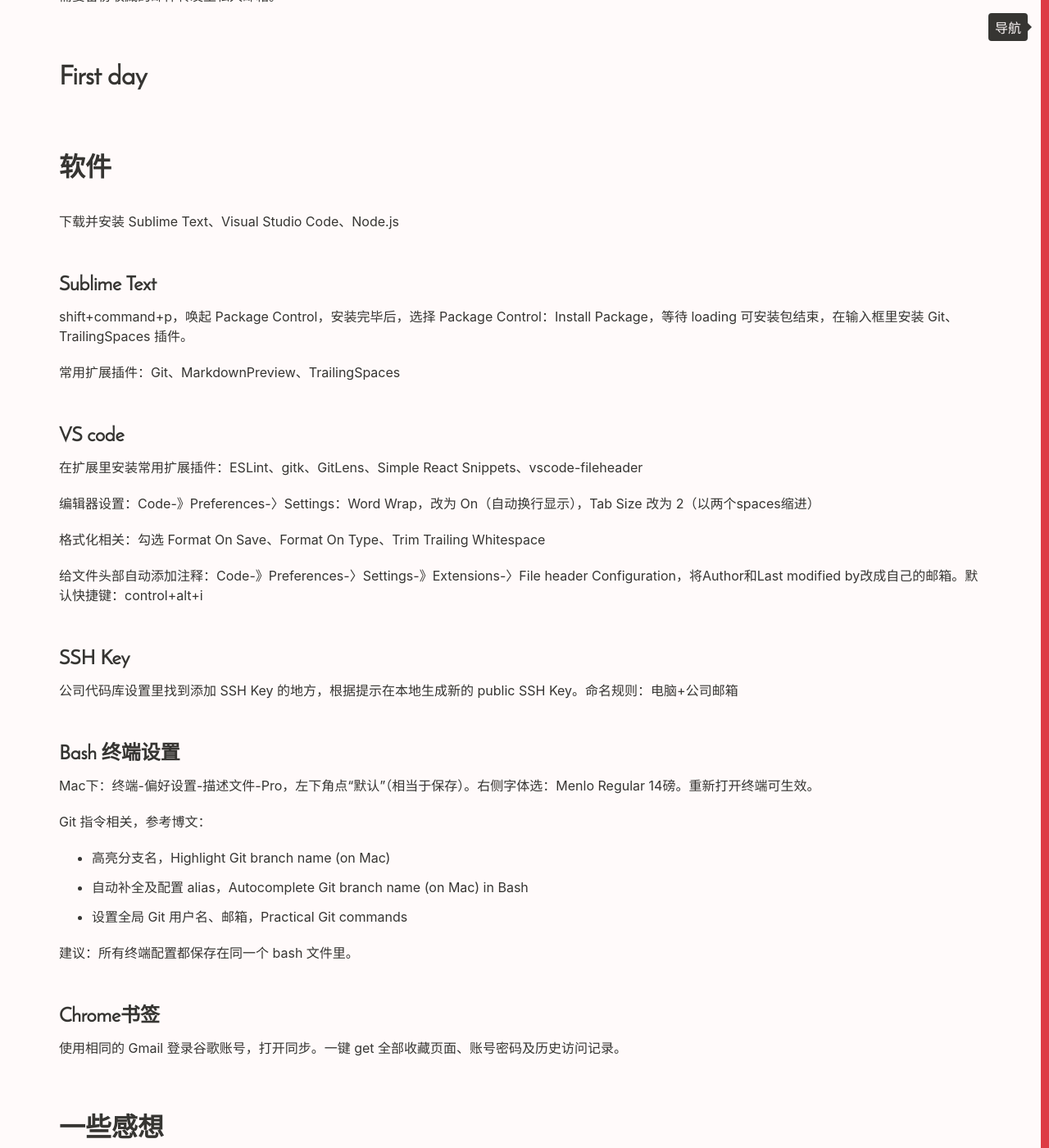
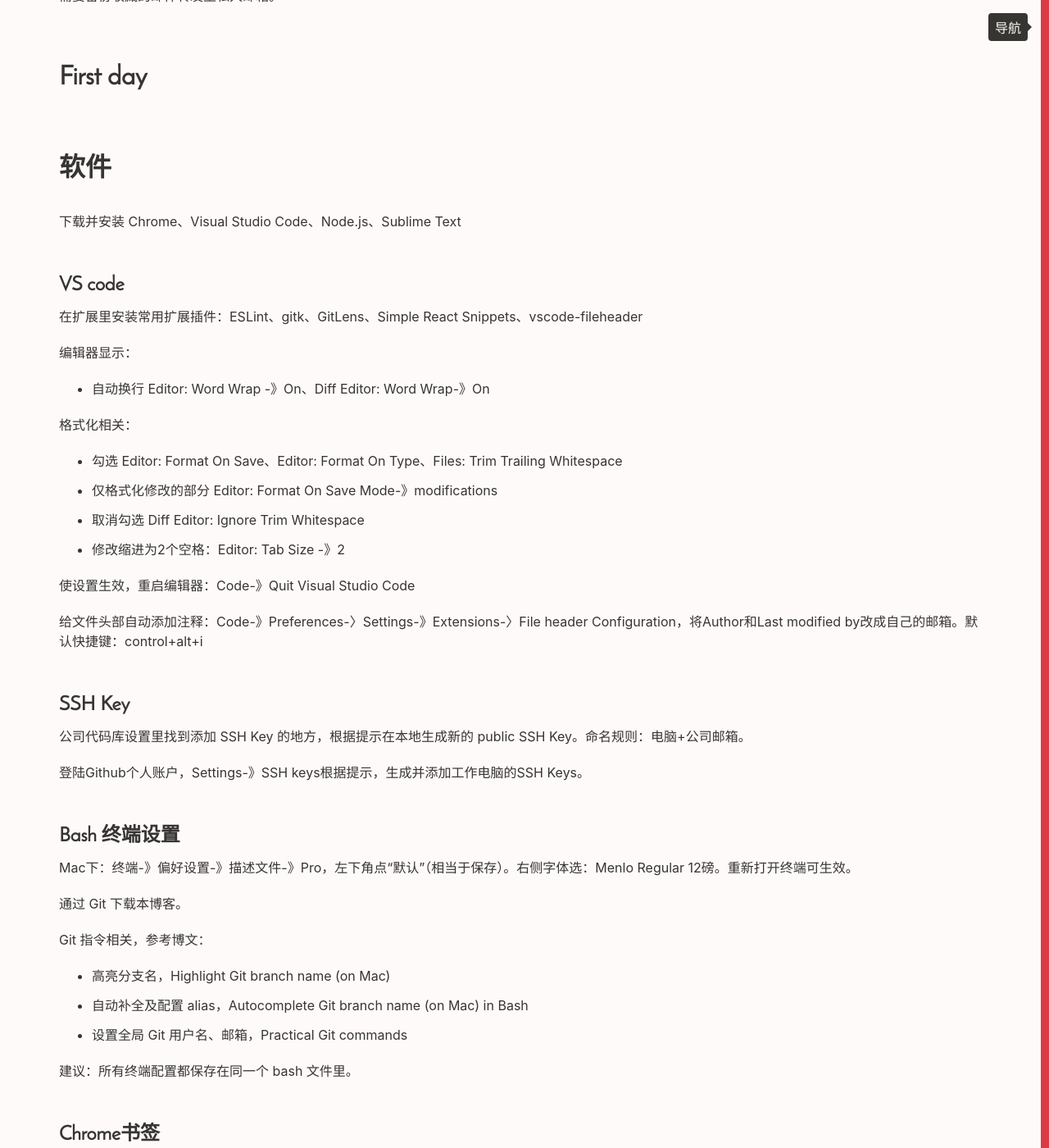
Before and after one commit to Vivi-wu/dive-into-web, a Jekyll site: the page built from _posts/2020-09-09-Web-developer-last-and-first-day.markdown, in a window 1280 px wide and 1400 px high, scrolled down 873 px. Shown: the whole window at 82% size. Built offline with Jekyll 4.4.1, drawn with Linux system fonts in a browser that asks for light colours; some of the changed text lies outside the part shown.

Commit message:
update blog for Mac Terminal config、vscode format

```diff
--- a/_posts/2014-04-04-Git-commands.markdown
+++ b/_posts/2014-04-04-Git-commands.markdown
@@ -10,8 +10,6 @@
 
     git config --global user.name "Vivienne"
     git config --global user.email vivienne@example.com
-    git config --global alias.ck checkout
-    git config --global alias.m merge
     git config --global alias.pl pull
     git config --global alias.ps push
 
--- a/_posts/2018-06-06-Code-Editor-tips.markdown
+++ b/_posts/2018-06-06-Code-Editor-tips.markdown
@@ -9,7 +9,7 @@
 1. 每次在终端里执行与远端交互的 git 命令都提示输入passphrase？
 
     + 解法一：把 remote url 从ssh改为https
-    + 解法二：在generate SSH key 的时候，当终端提示设置 password 跳过就行（因为密码不是必须的）
+    + 解法二：在生成 SSH key 的时候，当终端提示设置 password 跳过就行（因为密码不是必须的）
 
 2. `cat *.txt` Linux 命令：连接文件并将内容打印到标准输出设备上
 
--- a/_posts/2020-09-09-Web-developer-last-and-first-day.markdown
+++ b/_posts/2020-09-09-Web-developer-last-and-first-day.markdown
@@ -18,7 +18,7 @@
 
 ### Chrome书签
 
-如果以后仍通过相同的 Gmail 登录谷歌账号，则只需开启【同步功能】，具体操作看提示。
+如果以后仍通过相同的 Gmail 登录谷歌账号，则只需开启【同步功能】，具体操作看提示。退出账号，删除数据。
 
 ### 企业微信文件、图片
 
@@ -32,31 +32,38 @@
 
 ## 软件
 
-下载并安装 Sublime Text、Visual Studio Code、Node.js
-
-### Sublime Text
-
-shift+command+p，唤起 Package Control，安装完毕后，选择 Package Control：Install Package，等待 loading 可安装包结束，在输入框里安装 Git、TrailingSpaces 插件。
-
-常用扩展插件：Git、MarkdownPreview、TrailingSpaces
+下载并安装 Chrome、Visual Studio Code、Node.js、Sublime Text
 
 ### VS code
 
 在扩展里安装常用扩展插件：ESLint、gitk、GitLens、Simple React Snippets、vscode-fileheader
 
-编辑器设置：Code-》Preferences-〉Settings：Word Wrap，改为 On（自动换行显示），Tab Size 改为 2（以两个spaces缩进）
+编辑器显示：
 
-格式化相关：勾选 Format On Save、Format On Type、Trim Trailing Whitespace
+- 自动换行 Editor: Word Wrap -》On、Diff Editor: Word Wrap-》On
+
+格式化相关：
+
+- 勾选 Editor: Format On Save、Editor: Format On Type、Files: Trim Trailing Whitespace
+- 仅格式化修改的部分 Editor: Format On Save Mode-》modifications
+- 取消勾选 Diff Editor: Ignore Trim Whitespace
+- 修改缩进为2个空格：Editor: Tab Size -》2
+
+使设置生效，重启编辑器：Code-》Quit Visual Studio Code
 
 给文件头部自动添加注释：Code-》Preferences-〉Settings-》Extensions-〉File header Configuration，将Author和Last modified by改成自己的邮箱。默认快捷键：control+alt+i
 
 ### SSH Key
 
-公司代码库设置里找到添加 SSH Key 的地方，根据提示在本地生成新的 public SSH Key。命名规则：电脑+公司邮箱
+公司代码库设置里找到添加 SSH Key 的地方，根据提示在本地生成新的 public SSH Key。命名规则：电脑+公司邮箱。
+
+登陆Github个人账户，Settings-》SSH keys根据提示，生成并添加工作电脑的SSH Keys。
 
 ### Bash 终端设置
 
-Mac下：终端-偏好设置-描述文件-Pro，左下角点“默认”（相当于保存）。右侧字体选：Menlo Regular 14磅。重新打开终端可生效。
+Mac下：终端-》偏好设置-》描述文件-》Pro，左下角点“默认”（相当于保存）。右侧字体选：Menlo Regular 12磅。重新打开终端可生效。
+
+通过 Git 下载本博客。
 
 Git 指令相关，参考博文：
 
```
Also changed, not shown: other parts of _posts/2020-09-09-Web-developer-last-and-first-day.markdown (+6 -0 lines), _posts/2015-06-22-Autocomplete-Git-branch-name.markdown (+12 -5 lines), _posts/2015-06-22-Highlight-Git-branch-name.markdown (+22 -1 lines), _posts/2020-12-31-Shopify-store-practice.markdown (+25 -4 lines).
